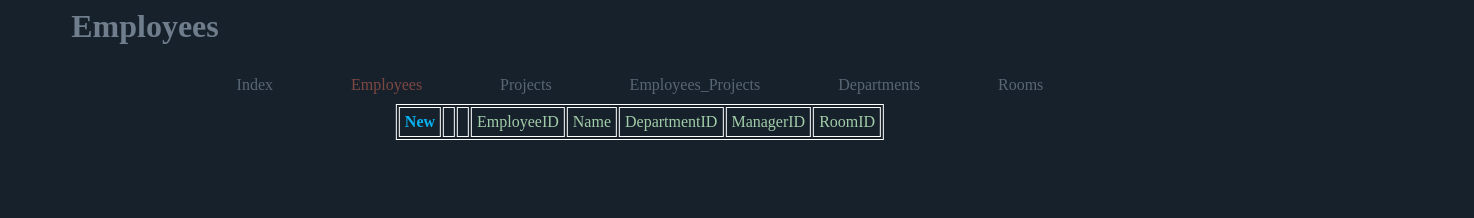
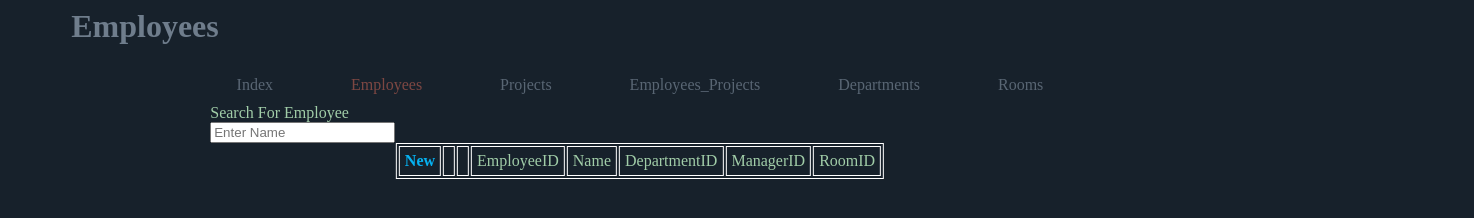
Before and after one commit to ErcanG6/CS340-PROJECT, a website: page Views/employees.html in a window 1280 px wide. Shown: the whole page, 1474 px wide, since content can reach past the window. Drawn offline with Linux system fonts and the light colour scheme; files that its build step writes are made by us from their sources; files whose address does not match are found by name.

Commit message:
Added Search to Employees

```diff
--- a/Views/employees.html
+++ b/Views/employees.html
@@ -16,6 +16,13 @@
   <a href="Departments">Departments</a>
   <a href="Rooms">Rooms</a>
 </nav>
+
+<div id="searchBox">
+  Search For Employee
+  <br>
+  <input type="text" placeholder="Enter Name" id="searchTerm" onkeyup="searchEmployee()">
+</div>
+
 
 <div id="browse">
   <table id="browseTable">
--- a/public/forms.js
+++ b/public/forms.js
@@ -194,7 +194,7 @@ async function handleData(type, action) {
     });
 
     // Check StartDate is less than EndDate and Deadline
-    if(entries[0] > entries[1] || entries[0] > entries[2])
+    if((entries[0] > entries[1] || entries[0] > entries[2]) && type == 3)
         alert("StartDate must be the earliest date!");
 
     //send request to api, inserting data, and getting response
@@ -423,6 +423,20 @@ async function updateRoomsOptions() {
     });
 }
 
+function searchEmployee() {
+    name_search = document.getElementById("searchTerm");
+    name_search = name_search.value.toLowerCase();
+    employee_table = document.getElementById("browseTable");
+    employees = employee_table.getElementsByTagName("tr");
+    for (i = 1; i < employees.length; i++) {
+        employee_name = employees[i].getElementsByTagName("td")[4].innerHTML.toLowerCase()
+        if (employee_name.includes(name_search))
+            employees[i].style.display = "";
+        else
+            employees[i].style.display = "none";
+    }
+}
+
 function constructDepartmentRow(departmentID, name, managerID) {
     var data = JSON.stringify({departmentID, name, managerID});
     var tableRow = document.createElement('tr');
--- a/public/style.css
+++ b/public/style.css
@@ -97,6 +97,12 @@ nav a:hover::after {
     padding-left: 5px;
 }
 
+#searchBox {
+    position: relative;
+    left: 66%;
+    transform: translateX(-50%);
+}
+
 /*Tables*/
 table {
     position: relative;
```
